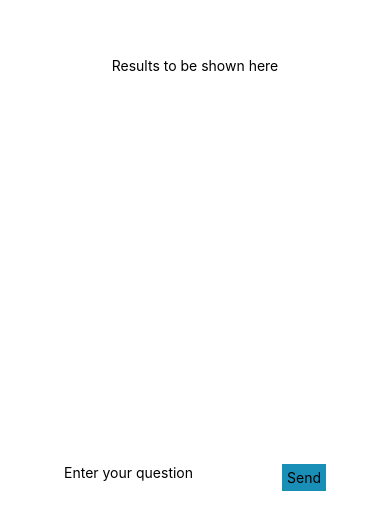
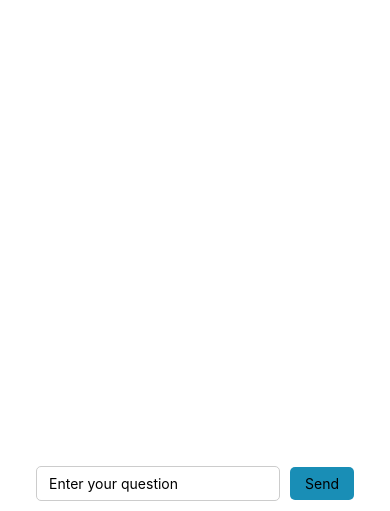
Before and after one commit to shahdKhawaldeh1/SymptoCare-App, a React Native app: screen /Chat in a window 390 px wide. Shown: the part 333-844 px from the top of the page. Built offline with nearby package versions, Linux system fonts and the light colour scheme.

Commit message:
update API

```diff
--- a/src/screens/ChatScreen/ChatScreen.js
+++ b/src/screens/ChatScreen/ChatScreen.js
@@ -1,29 +1,31 @@
-import React, { useState } from 'react';
-import { View, Text, StatusBar, TextInput, StyleSheet, TouchableOpacity } from 'react-native';
+import React, { useState, useRef } from 'react';
+import { View, Text, StatusBar, TextInput, StyleSheet, TouchableOpacity, ScrollView } from 'react-native';
 
 const ChatScreen = () => {
-  const [inputMessage, setInputMessage] = useState("");
-  const [outputMessage, setOutputMessage] = useState("Results to be shown here");
+  const [outputMessages, setOutputMessages] = useState([]);
+
+  const [question, setQuestion] = useState('');
+
+  const scrollViewRef = useRef();
 
   const handleButtonClick = () => {
-    console.log("Button clicked");
-    fetch("https://api.openai.com/v1/completions", {
+    if (!question) {
+      return; // Skip if question is empty
+    }
+
+    fetch("http://10.0.2.2:8000/msearch/answer/", {
       method: "POST",
       headers: {
         "Content-Type": "application/json",
-        "Authorization": "Bearer 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"
       },
-      body: JSON.stringify({
-        "prompt": inputMessage,
-        "model": "text-davinci-003"
-      })
+      body: JSON.stringify({ question: question }),
     })
     .then((response) => response.json())
   .then((data) => {
-      console.log(data);
-      if (data && data.choices && data.choices.length > 0 && data.choices[0].text) {
-        console.log(data.choices[0].text);
-        setOutputMessage(data.choices[0].text.trim());
+    if (data && data.response) {
+      setOutputMessages([...outputMessages, { type: 'question', content: question }]);
+      setOutputMessages([...outputMessages, { type: 'response', content: data.response.trim() }]);
+      setQuestion('');
     } else {
       console.error("Unexpected response format:", data);
     }
@@ -31,24 +33,36 @@ const ChatScreen = () => {
   .catch((error) => {
     console.error("Error:", error);
   });
-
-  }
+  };
 
   const handleTextInput = (text) => {
-    setInputMessage(text);
-  }
+    setQuestion(text); // Update the question state with the entered text
+  };
 
   return (
     <View style={styles.container}>
-      <View style={{ flex: 1, justifyContent: 'center' }}>
-        <Text>{outputMessage}</Text>
+      <ScrollView
+        ref={scrollViewRef}
+        style={{ flex: 1, width: '100%' }}
+        contentContainerStyle={styles.scrollContainer}
+        showsVerticalScrollIndicator={true}
+        onContentSizeChange={() => scrollViewRef.current.scrollToEnd({ animated: true })}
+      >
+        {outputMessages.map((message, index) => (
+          <View key={index} style={message.type === 'question' ? styles.questionContainer : styles.responseContainer}>
+            <Text style={message.type === 'question' ? styles.questionText : styles.responseText}>{message.content}</Text>
           </View>
-      <View style={{ flexDirection: 'row' }}>
-        <View style={{ flex: 1, marginLeft: 10, marginBottom: 20 }}>
-          <TextInput placeholder='Enter your question' onChangeText={handleTextInput} />
-        </View>
+        ))}
+      </ScrollView>
+      <View style={styles.inputContainer}>
+        <TextInput
+          style={styles.input}
+          placeholder='Enter your question'
+          onChangeText={handleTextInput}
+          value={question}
+        />
         <TouchableOpacity onPress={handleButtonClick}>
-          <View style={{ backgroundColor: '#198EB6', padding: 5, marginRight: 10, marginBottom: 20 }}>
+          <View style={styles.sendButton}>
             <Text>Send</Text>
           </View>
         </TouchableOpacity>
@@ -63,7 +77,54 @@ const styles = StyleSheet.create({
     flex: 1,
     backgroundColor: '#fff',
     alignItems: 'center',
+    justifyContent: 'flex-end',
+  },
+  scrollContainer: {
+    paddingVertical: 20,
+    paddingHorizontal: 10,
+  },
+  questionContainer: {
+    alignSelf: 'flex-start',
+    marginBottom: 10,
+  },
+  responseContainer: {
+    alignSelf: 'flex-end',
+    marginBottom: 10,
+  },
+  questionText: {
+    backgroundColor: '#EFEFEF',
+    borderRadius: 10,
+    padding: 10,
+    maxWidth: '80%',
+  },
+  responseText: {
+    backgroundColor: '#D0F5A9',
+    borderRadius: 10,
+    padding: 10,
+    maxWidth: '80%',
+    textAlign: 'right',
+  },
+  inputContainer: {
+    flexDirection: 'row',
+    alignItems: 'center',
+    marginVertical: 10,
+  },
+  input: {
+    flex: 1,
+    borderWidth: 1,
+    borderColor: '#ccc',
+    borderRadius: 5,
+    paddingVertical: 8,
+    paddingHorizontal: 12,
+    marginRight: 10,
+  },
+  sendButton: {
+    backgroundColor: '#198EB6',
+    paddingVertical: 8,
+    paddingHorizontal: 15,
+    borderRadius: 5,
     justifyContent: 'center',
+    alignItems: 'center',
   },
 });
 
```
Lines whose indentation alone changed are shown as unchanged.
